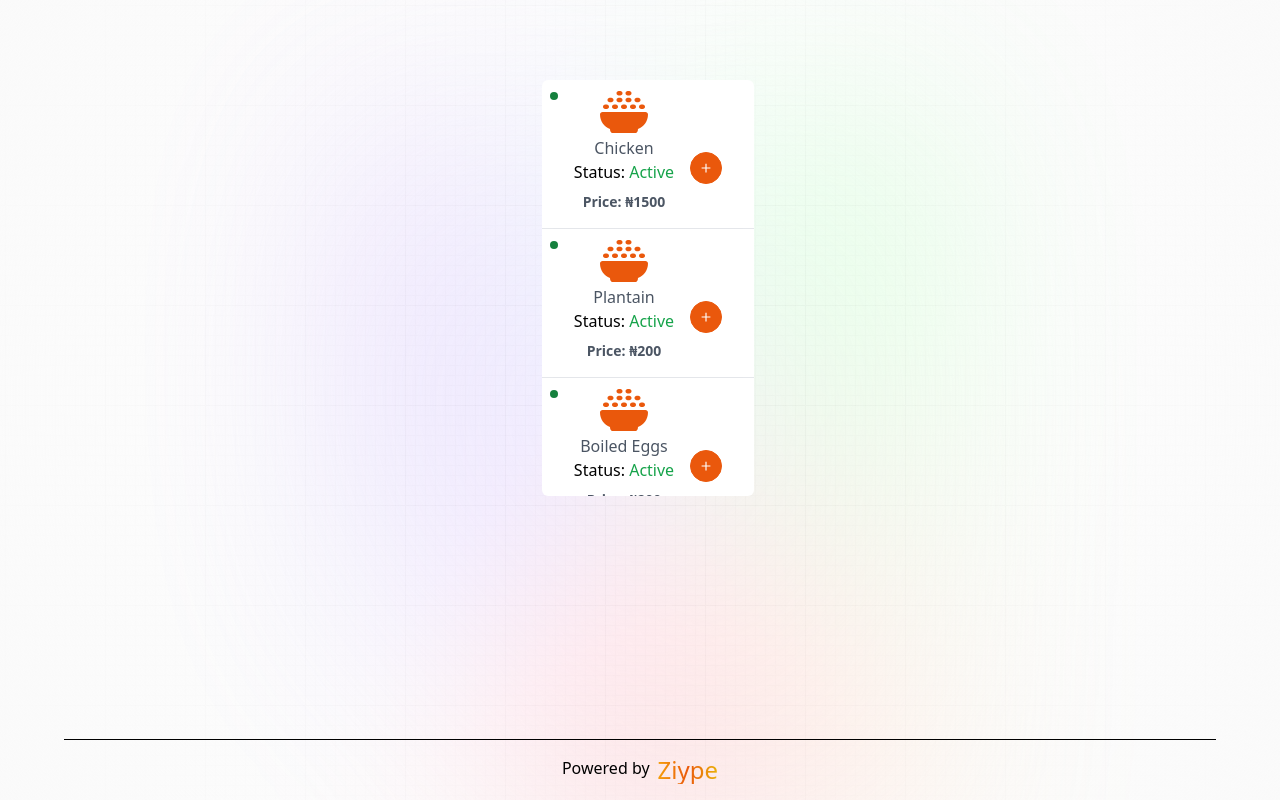
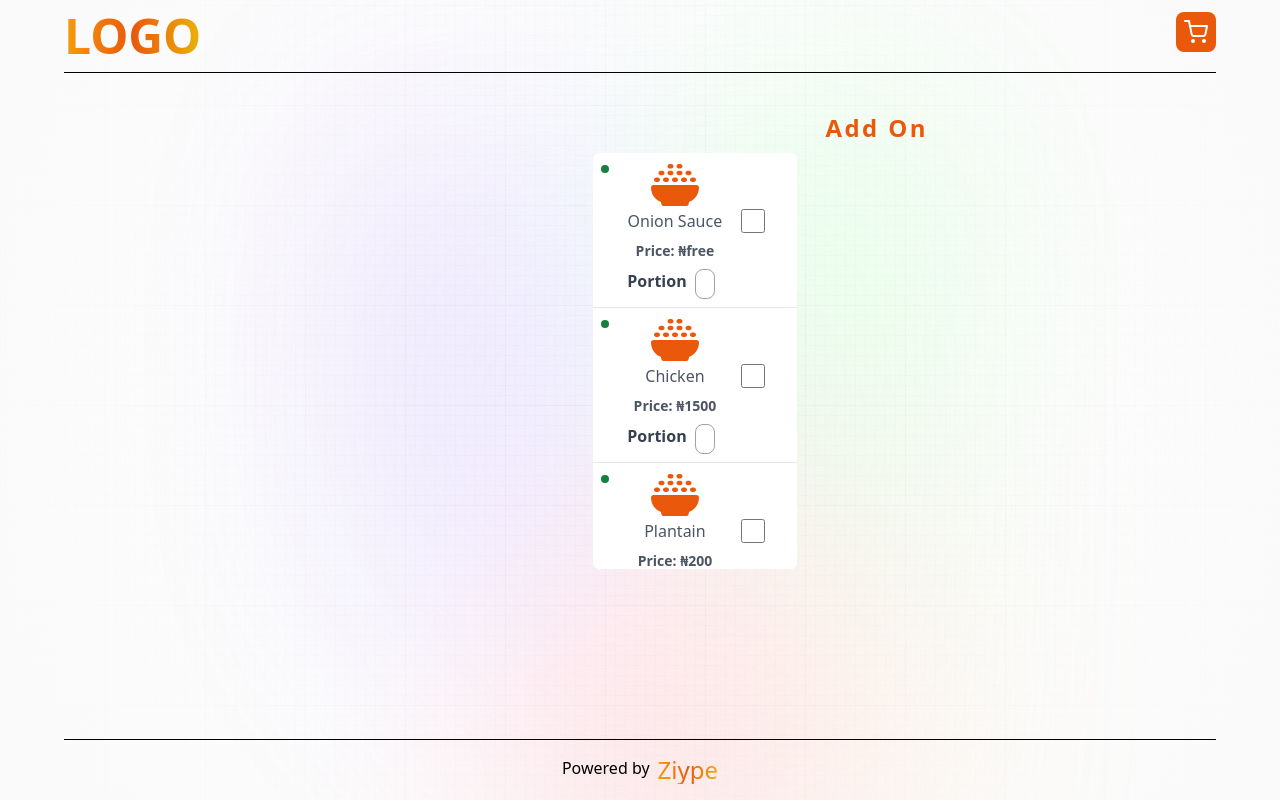
Before and after one commit to Abdullahi-design/todo-test, a Next.js app: page /food/1 in a window 1280 px wide. Built offline with nearby package versions, Linux system fonts and the light colour scheme.

Commit message:
info design page

```diff
--- a/app/globals.css
+++ b/app/globals.css
@@ -3,13 +3,6 @@
 @tailwind base;
 @tailwind components;
 @tailwind utilities;
-
-/*
-  Note: The styles for this gradient grid background is heavily inspired by the creator of this amazing site (https://dub.sh) – all credits go to them!
-*/
-
-/* logo_color: #ff5722 */
-/* logo_color: #1f2937 */
 
 .main {
   width: 100vw;
@@ -83,3 +76,10 @@
 .orange_gradient {
   @apply bg-gradient-to-r from-amber-500 via-orange-600 to-yellow-500 bg-clip-text text-transparent;
 }
+
+.form_input {
+  @apply w-[20%] border-gray-400 border mx-2 flex rounded-lg p-1 text-sm text-gray-500 outline-0;
+}
+.check_box {
+  @apply border border-orange-600 transition delay-150  cursor-pointer w-6 h-6 text-white mx-auto flex justify-end bg-orange-600 p-2 mt-12 hover:bg-white hover:text-black rounded-lg outline-0;
+}
--- a/app/layout.tsx
+++ b/app/layout.tsx
@@ -25,7 +25,7 @@ export default function RootLayout({
 
         <main className=''>
           <div className='app flex flex-col overflow-hidden min-h-screen'>
-            {/* <Nav/> */}
+            <Nav/>
             <div className='flex-grow flex-1'>{children}</div>
             <Footer/>
           </div>
--- a/components/FoodInfo.tsx
+++ b/components/FoodInfo.tsx
@@ -4,6 +4,7 @@ import { restaurants } from "@/data";
 import { FaBowlRice } from "react-icons/fa6";
 import { GoDotFill } from "react-icons/go";
 import { IoMdAdd } from "react-icons/io";
+import { GiWineGlass } from "react-icons/gi";
 
 const FoodInfo = ({ dish }: any) => {
     console.log(dish, 'man');
@@ -37,7 +38,9 @@ const FoodInfo = ({ dish }: any) => {
             ))}
         </div>
 
-        <div className="overflow-y-auto h-[26rem] mt-20 rounded-md">
+        <>
+            <h1 className='text-2xl mt-4 text-orange-600 font-bold tracking-widest absolute right-[22rem] top-24'>Add On</h1>
+            <div className="overflow-y-auto h-[26rem] w-1/2 mt-20 rounded-md">
                 {restaurants.map((restaurant) => (
                     restaurant.addOn.map((addOn) => (
                         <ul key={addOn.id} className='bg-white shadow-lg w-fit gap-4 px-8 flex justify-between border-b py-2'>
@@ -47,7 +50,51 @@ const FoodInfo = ({ dish }: any) => {
                                 </span>
                                 <span className=''><FaBowlRice className='w-12 h-12 text-center mx-auto text-orange-600' /></span>
                                 <h1 className='text-gray-600'>{addOn.name}</h1>
-                            <h1 className='text-left'>Status: <span className='text-green-600'>Active</span> </h1>
+                                <h1 className='text-gray-600 text-sm font-bold text-center my-2'>Price: <span>₦{addOn.price}</span></h1>
+                                {/* <h1 className='text-gray-600 text-sm font-bold text-center my-2'>
+                                    Portion:
+                                    <input type="number" name="" className="w-full flex rounded-lg mt-2 p-3 text-sm text-gray-500 outline-0" id={addOn.id} value={addOn.amount} />
+                                </h1> */}
+                                <label className="flex text-center justify-center">
+                                    <span className='font-semibold text-base text-gray-700'>
+                                        Portion {" "}
+                                    </span>
+                                    <input
+                                        value={addOn.amount}
+                                        // onChange={(e) => setProduct({ ...product, price: e.target.value })}
+                                        type='number'
+                                        placeholder='1'
+                                        required
+                                        className='form_input'
+                                    />
+                                    </label>
+                                {/* <h1 className=''>Status: <span className='text-green-600'>Active</span> </h1> */}
+                            </div>
+                            <span>
+                                <input type="checkbox" className="check_box" />
+                            </span>
+                            {/* <span onClick={() => addAddOn(addOn)} className='mt-12'>
+                                <IoMdAdd className=" cursor-pointer w-8 h-8 text-white mx-auto flex justify-end bg-orange-600 p-2 rounded-full mt-4 hover:bg-white hover:text-black border border-orange-600 transition delay-150"/>
+                            </span> */}
+                        </ul>
+                    ))
+                ))}
+            </div>
+        </>
+
+        {/* <>
+            <h1 className='text-2xl mt-4 text-orange-600 font-bold tracking-widest absolute right-[17rem] top-24'>Drinks</h1>
+            <div className="overflow-y-auto h-[26rem] mt-20 rounded-md">
+                {restaurants.map((restaurant) => (
+                    restaurant.addOn.map((addOn) => (
+                        <ul key={addOn.id} className='bg-white shadow-lg w-fit gap-4 px-8 flex justify-between border-b py-2'>
+                            <div className="relative text-center">
+                                <span className='top-0 right-28 absolute z-20 rounded-full'>
+                                    <GoDotFill className='w-4 h-4 text-green-700 '/>
+                                </span>
+                                <span className=''><GiWineGlass className='w-12 h-12 text-center mx-auto text-orange-600' /></span>
+                                <h1 className='text-gray-600'>{addOn.name}</h1>
+                                <h1 className=''>Status: <span className='text-green-600'>Active</span> </h1>
                                 <h1 className='text-gray-600 text-sm font-bold text-center my-2'>Price: <span>₦{addOn.price}</span></h1>
                             </div>
                             <span onClick={() => addAddOn(addOn)} className='mt-12'>
@@ -57,6 +104,7 @@ const FoodInfo = ({ dish }: any) => {
                     ))
                 ))}
             </div>
+        </> */}
 
     </section>
   )
--- a/components/Nav.tsx
+++ b/components/Nav.tsx
@@ -1,11 +1,12 @@
-import React from 'react'
+import { FiShoppingCart } from "react-icons/fi";
 
 const Nav = () => {
   return (
-    <div className='border-b-[1.7px] border-black w-full'>
-        <h1 className="my-3 text-left orange_gradient mt-5 text-4xl font-extrabold leading-[1.15] text-black md:text-5xl">
-            LOGO
-        </h1>
+    <div className='border-b-[1.7px] border-black w-full flex justify-between'>
+      <h1 className="my-3 orange_gradient text-4xl font-extrabold leading-[1.15] text-black md:text-5xl">
+        LOGO
+      </h1>
+      <FiShoppingCart  className="my-3 w-10 h-10 text-white p-2 rounded-lg bg-orange-600 cursor-pointer"/>
     </div>
   )
 }
--- a/data.js
+++ b/data.js
@@ -5,15 +5,24 @@ export const restaurants = [
         dishes: [
             {id: "A1", name: "Jellof Rice", price: 800, imageLink: ''},
             {id: "A2", name: "Fried Rice", price: 800, imageLink: ''},
-            {id: "A3", name: "Yam", price: 800, imageLink: ''}
+            {id: "A3", name: "Fried Yam", price: 800, imageLink: ''}
         ],
         addOn: [
-            {id: "A1", name: "Chicken", price: 1500, amount: 1, imageLink: ''},
-            {id: "A2", name: "Plantain", price: 200, amount: 1, imageLink: ''},
-            {id: "A3", name: "Boiled Eggs", price: 200, amount: 1, imageLink: ''},
-            {id: "A4", name: "Fried Eggs", price: 200, amount: 1, imageLink: ''},
-            {id: "A5", name: "Liver Sauce", price: 200, amount: 1, imageLink: ''},
-            {id: "A6", name: "Beaf", price: 200, amount: 1, imageLink: ''}
+            {id: "A4", name: "Onion Sauce", price: 'free', amount: 1, imageLink: ''},
+            {id: "A4", name: "Chicken", price: 1500, amount: 1, imageLink: ''},
+            {id: "A5", name: "Plantain", price: 200, amount: 1, imageLink: ''},
+            {id: "A6", name: "Boiled Eggs", price: 200, amount: 1, imageLink: ''},
+            {id: "A7", name: "Fried Eggs", price: 200, amount: 1, imageLink: ''},
+            {id: "A8", name: "Liver Sauce", price: 200, amount: 1, imageLink: ''},
+            {id: "A9", name: "Beaf", price: 200, amount: 1, imageLink: ''}
+        ],
+        drinks: [
+            {id: "A10", name: "Bottle water", price: 150, amount: 1, imageLink: ''},
+            {id: "A11", name: "Coke 75cl", price: 250, amount: 1, imageLink: ''},
+            {id: "A12", name: "Fanta 75cl", price: 250, amount: 1, imageLink: ''},
+            {id: "A13", name: "Sprite 75cl", price: 250, amount: 1, imageLink: ''},
+            {id: "A14", name: "Five alive 100cl", price: 300, amount: 1, imageLink: ''},
+            {id: "A15", name: "Maltina can", price: 300, amount: 1, imageLink: ''},
         ]
     },
     {
@@ -24,11 +33,11 @@ export const restaurants = [
             {id: "B2", name: "Pounded Yam", price: 800, imageLink: ''}
         ],
         addOn: [
-            {id: "B1", name: "Chicken", price: 1500, amount: 1, imageLink: ''},
-            {id: "B2", name: "Plantain", price: 200, amount: 1, imageLink: ''},
-            {id: "B3", name: "Boiled Eggs", price: 200, amount: 1, imageLink: ''},
-            {id: "B4", name: "Fried Eggs", price: 200, amount: 1, imageLink: ''},
-            {id: "B5", name: "Beaf", price: 200, amount: 1, imageLink: ''}
+            {id: "B3", name: "Chicken", price: 1500, amount: 1, imageLink: ''},
+            {id: "B4", name: "Plantain", price: 200, amount: 1, imageLink: ''},
+            {id: "B5", name: "Boiled Eggs", price: 200, amount: 1, imageLink: ''},
+            {id: "B6", name: "Fried Eggs", price: 200, amount: 1, imageLink: ''},
+            {id: "B7", name: "Beaf", price: 200, amount: 1, imageLink: ''}
         ]
     },
 ]
--- a/package.json
+++ b/package.json
@@ -12,7 +12,8 @@
     "next": "14.1.3",
     "react": "^18",
     "react-dom": "^18",
-    "react-icons": "^5.0.1"
+    "react-icons": "^5.0.1",
+    "zustand": "^4.5.2"
   },
   "devDependencies": {
     "@types/node": "^20",
```
Also changed, not shown: 1 other file (tests, documents, lock files or other folders). Lines whose indentation alone changed are shown as unchanged.
